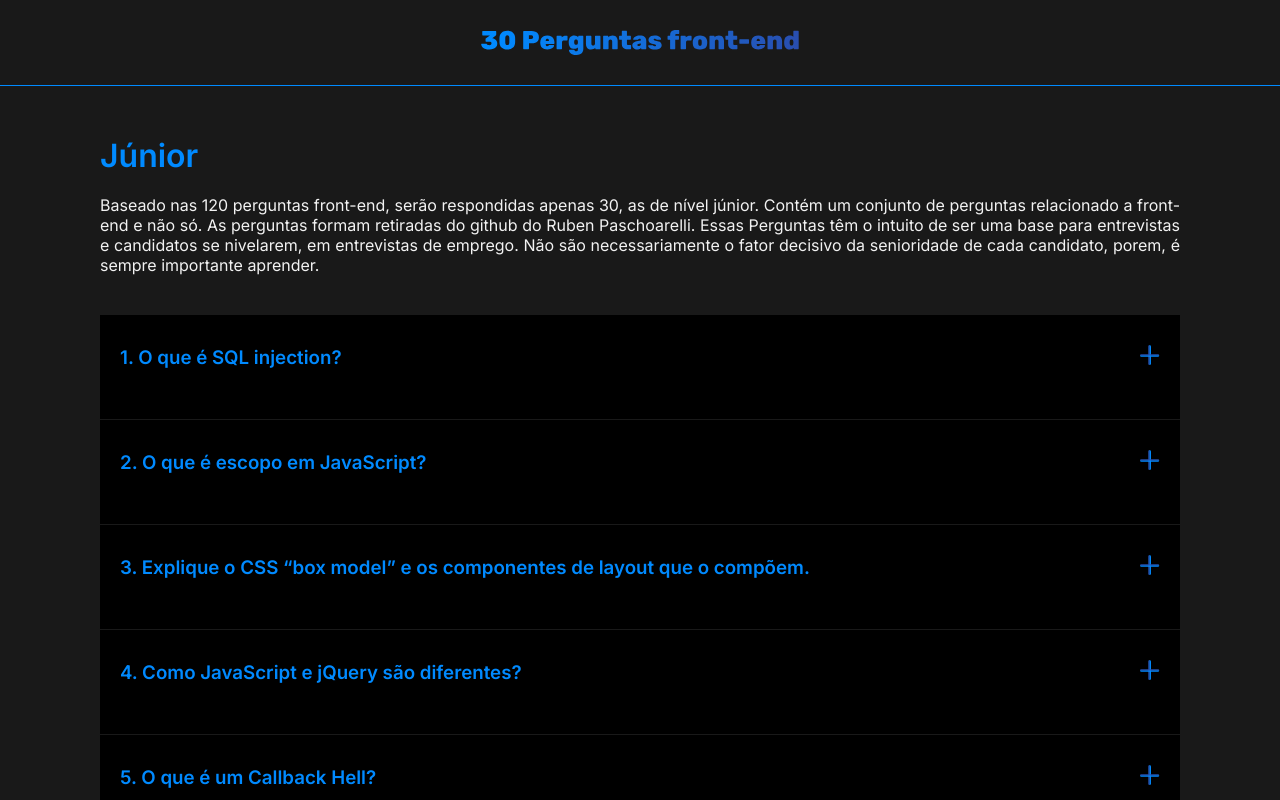
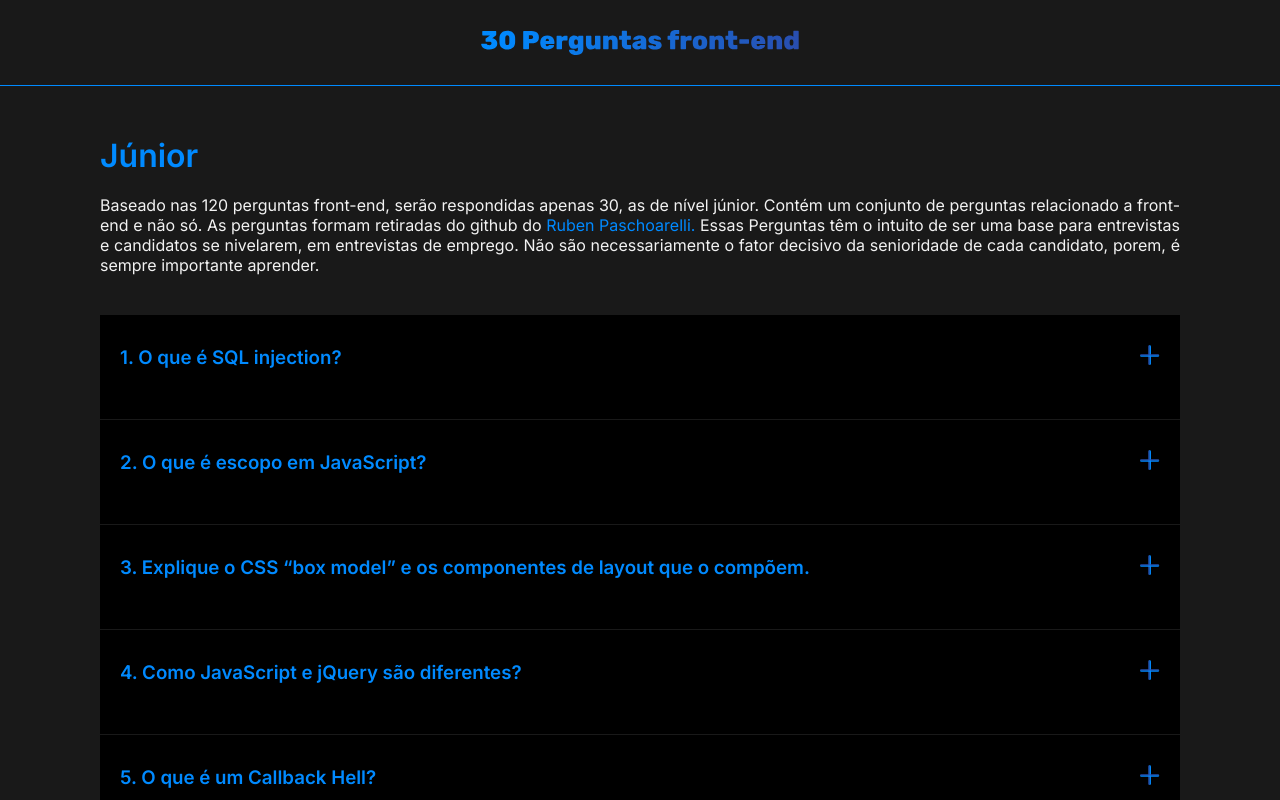
Before and after one commit to otonielemanuel/30perguntasFrontEndJunior, a React (Vite) app: page / in a window 1280 px wide. Shown: the top 800 px of the page. Built offline with nearby package versions, Linux system fonts and the light colour scheme.

Commit message:
first commit

```diff
--- a/src/components/Main.jsx
+++ b/src/components/Main.jsx
@@ -20,7 +20,7 @@ export default function Main() {
     <>
       <div className='mainTexta'>
         <h1>Júnior</h1>
-        <p>Baseado nas 120 perguntas front-end, serão respondidas apenas 30, as de nível júnior. Contém um conjunto de perguntas relacionado a front-end e não só. As perguntas formam retiradas do github do Ruben Paschoarelli. Essas Perguntas têm o intuito de ser uma base para entrevistas e candidatos se nivelarem, em entrevistas de emprego. Não são necessariamente o fator decisivo da senioridade de cada candidato, porem, é sempre importante aprender.</p>
+        <p>Baseado nas 120 perguntas front-end, serão respondidas apenas 30, as de nível júnior. Contém um conjunto de perguntas relacionado a front-end e não só. As perguntas formam retiradas do github do <a href="https://github.com/rubenmarcus/120-perguntas-frontend">Ruben Paschoarelli.</a> Essas Perguntas têm o intuito de ser uma base para entrevistas e candidatos se nivelarem, em entrevistas de emprego. Não são necessariamente o fator decisivo da senioridade de cada candidato, porem, é sempre importante aprender.</p>
       </div>
     <main>
       <div className="accordion">
--- a/src/components/css/main.css
+++ b/src/components/css/main.css
@@ -13,6 +13,11 @@
 .mainTexta p {
     color: #f2f2f2;
     font-size: 1em;
+}
+
+.mainTexta p a {
+    text-decoration: none;
+    color: #008AFF;
 }
 
 main {
```
